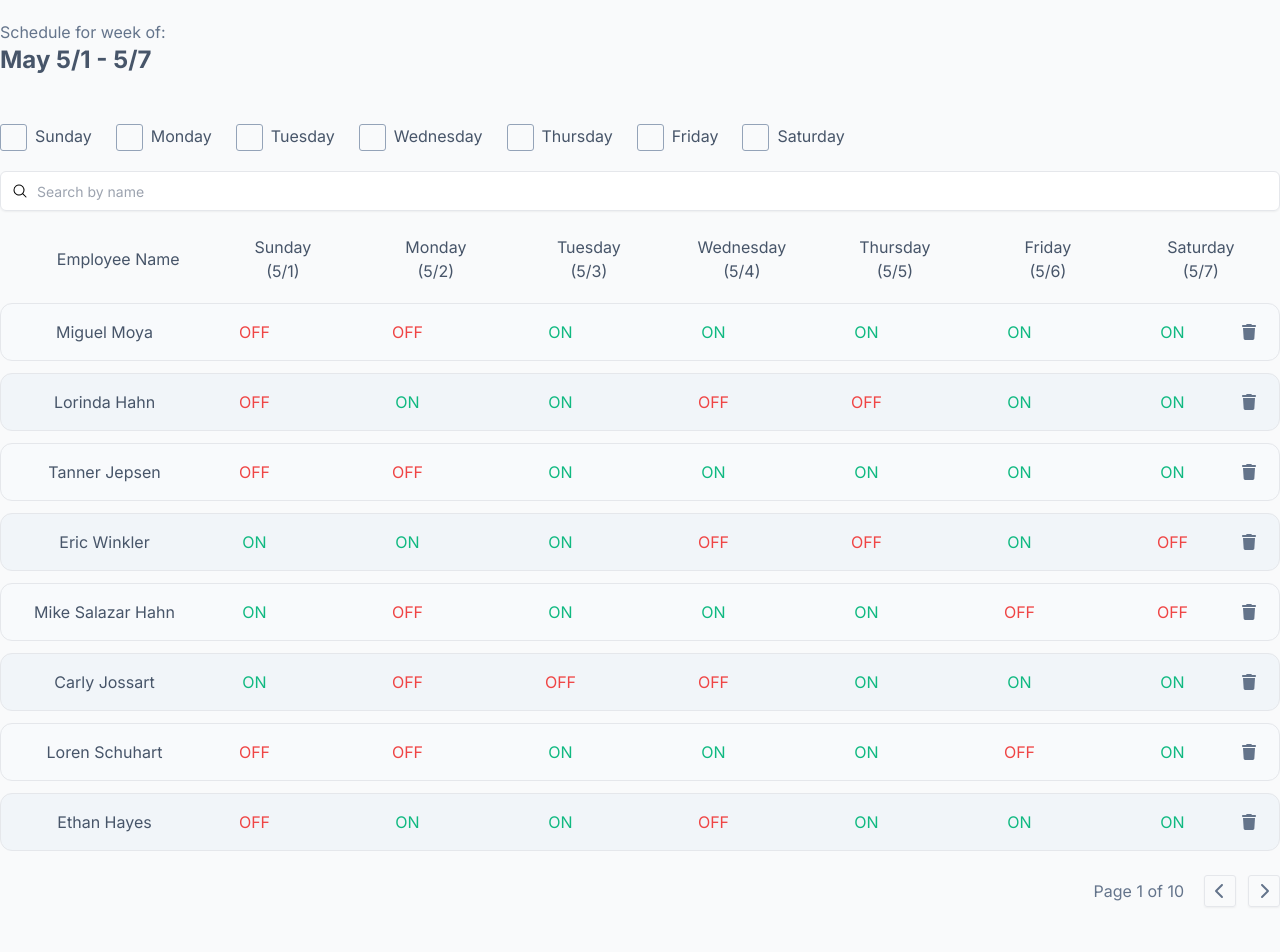
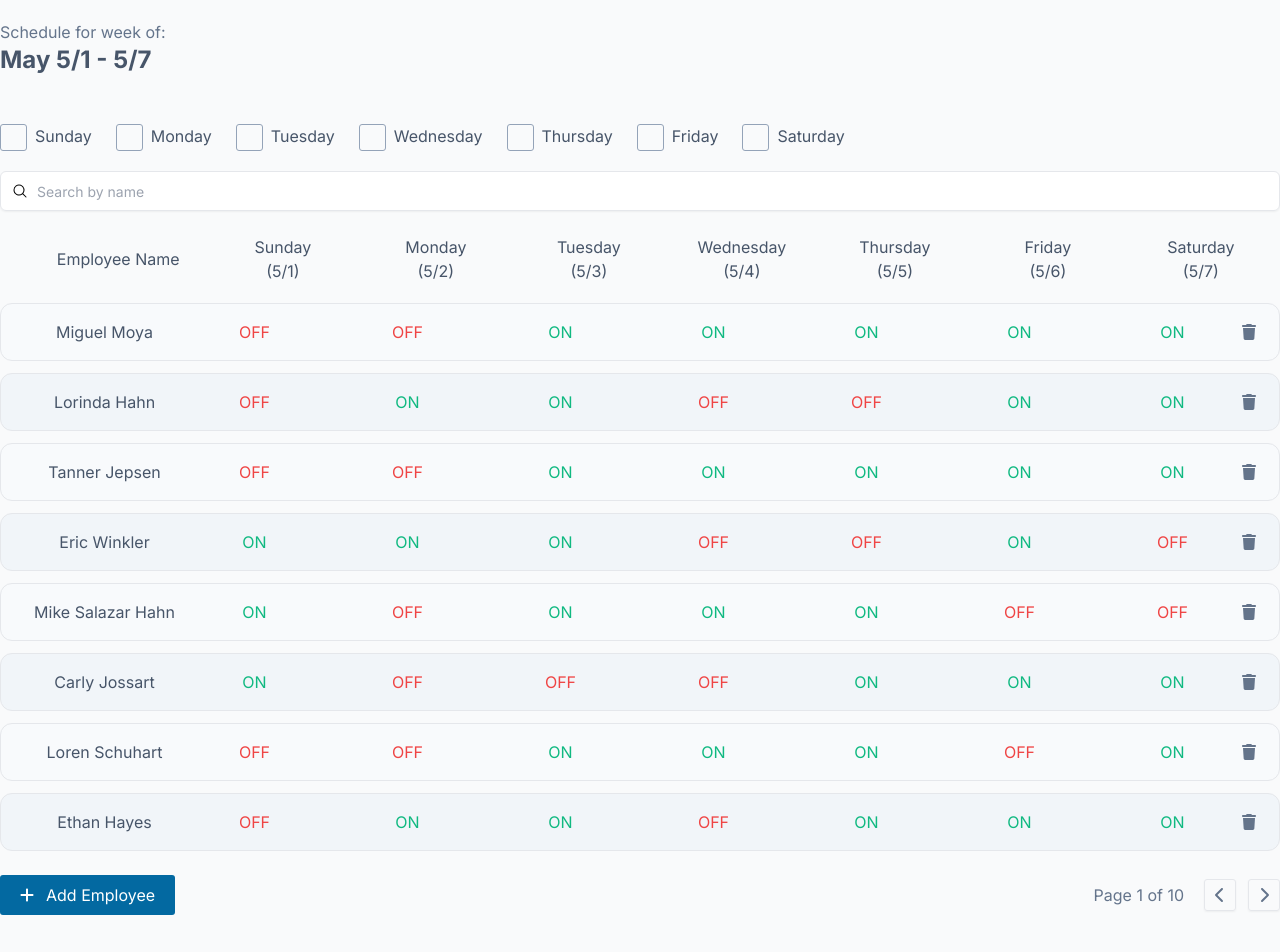
Before and after one commit to mmoya26/DSP-Client, a Next.js app: page /schedules in a window 1280 px wide. Shown: the top 952 px of the page. Built offline with nearby package versions, Linux system fonts and the light colour scheme.

Commit message:
Adding Add Employee button

```diff
--- a/src/pages/schedules.js
+++ b/src/pages/schedules.js
@@ -7,6 +7,7 @@ import uuid from "react-uuid";
 import {
   faChevronLeft,
   faChevronRight,
+  faPlus,
 } from "@fortawesome/free-solid-svg-icons";
 import {
   EditScheduleContext,
@@ -122,7 +123,14 @@ export default function Schedules() {
       </div>
 
       {/* Pagination */}
-      <div className="mt-6 mb-10 flex justify-end">
+      <div className="mt-6 mb-10 flex items-center justify-between text-base">
+        <button className="bg-sky-700 text-white px-5 py-2 rounded-[3px]">
+          <FontAwesomeIcon
+            icon={faPlus}
+            className="text-white text-base mr-3"
+          />
+          Add Employee
+        </button>
         <div className="flex items-center gap-5">
           <span className="text-slate-500 text-base">Page 1 of 10</span>
           <div className="flex gap-3">
```
